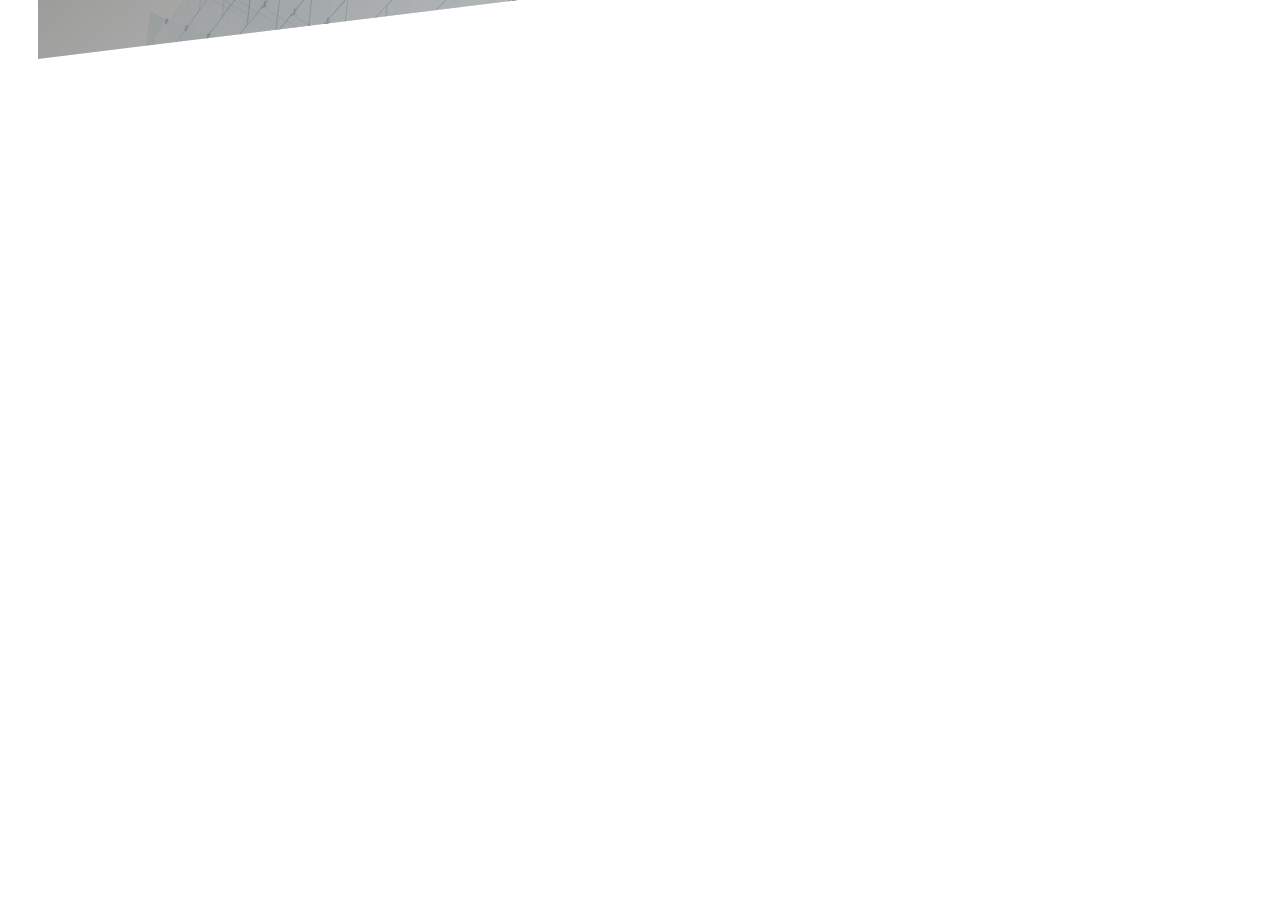
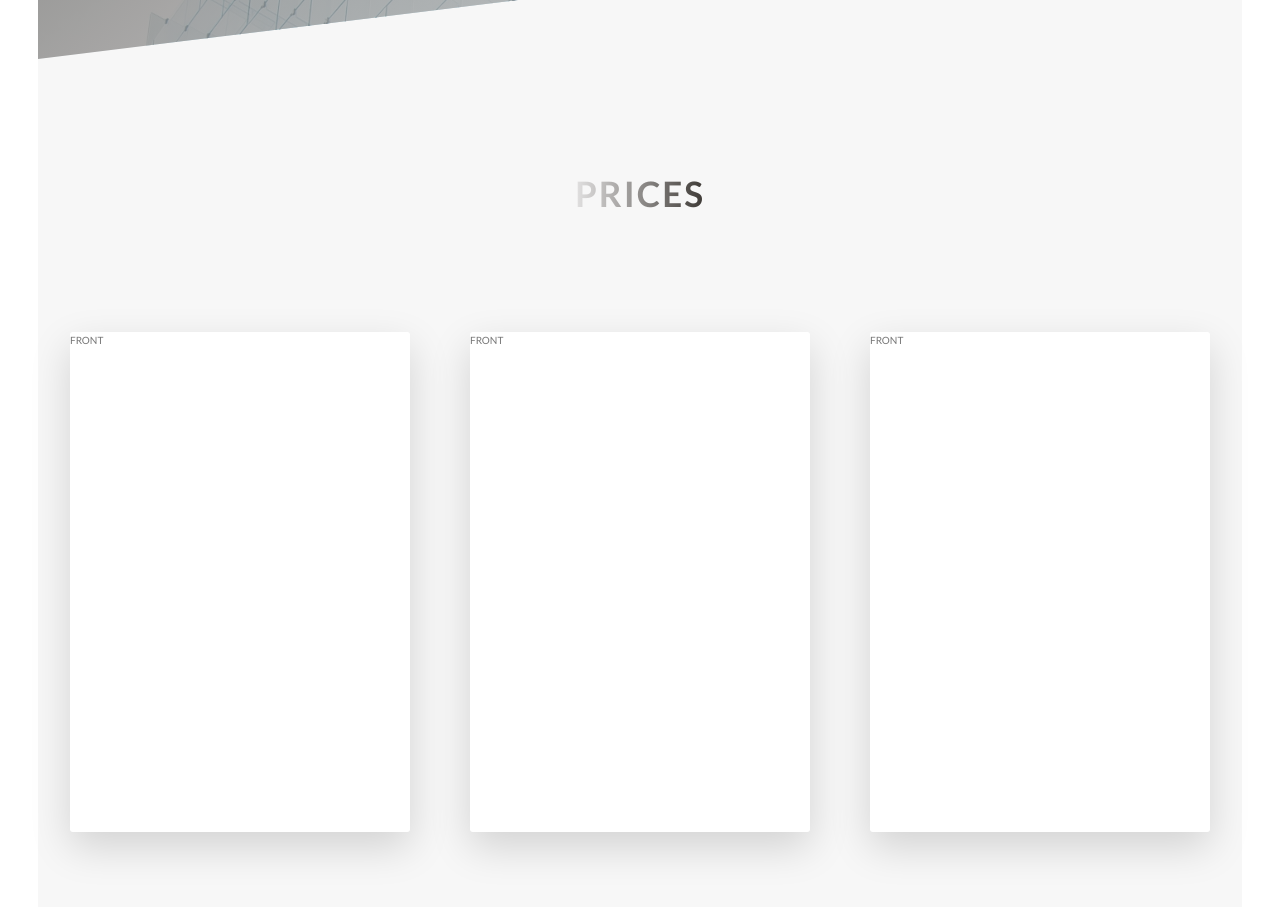
Before and after one commit to debuy-co/landingPage, a React (Create React App) app: page / in a window 1280 px wide. Shown: the part 2500-3407 px from the top of the page. Before the commit the page ends 2559 px from the top, so only its background shows below. Built offline with nearby package versions, Linux system fonts and the light colour scheme.

Commit message:
Building the Price Section - Part 1

```diff
--- a/src/App.js
+++ b/src/App.js
@@ -1,6 +1,7 @@
 import Header from "./components/layout/Header";
 import About from "./components/about/About";
 import Features from "./components/features/Features";
+import Price from "./components/price/Price";
 
 function App() {
   return (
@@ -8,6 +9,7 @@
       <Header />
       <About />
       <Features />
+      <Price />
       {/* <GridTest /> //this was only to show the grid layout*/}
     </div>
   );
--- /dev/null
+++ b/src/components/price/Price.js
@@ -0,0 +1,39 @@
+import React from "react";
+
+function Price() {
+  return (
+    <section className="section-price">
+      <div className="u-center-text u-margin-bottom-big">
+        <h2 className="heading-secondary">Prices</h2>
+      </div>
+      <div className="row">
+        <div className="col-1-of-3">
+          <div className="card">
+            <div className="card__side card__side--front">FRONT</div>
+            <div className="card__side card__side--back card__side--back-1">
+              BACK
+            </div>
+          </div>
+        </div>
+        <div className="col-1-of-3">
+          <div className="card">
+            <div className="card__side card__side--front">FRONT</div>
+            <div className="card__side card__side--back card__side--back-2">
+              BACK
+            </div>
+          </div>
+        </div>
+        <div className="col-1-of-3">
+          <div className="card">
+            <div className="card__side card__side--front">FRONT</div>
+            <div className="card__side card__side--back card__side--back-3">
+              BACK
+            </div>
+          </div>
+        </div>
+      </div>
+    </section>
+  );
+}
+
+export default Price;
--- /dev/null
+++ b/src/sass/components/_card.scss
@@ -0,0 +1,69 @@
+.card {
+  //to give a better animation when moving the card we use the perspective property on the parent element in this case on the card
+  //this will give an effect as if the card is moving towards you
+  //does not make sense but it works!
+  perspective: 150rem;
+  -moz-perspective: 150rem; //in order to implement it also on firefox browser, because it is a new property and it is not implemented in all browsers
+
+  position: relative;
+  height: 50rem; //I don't know why but we have to give the same height as the child
+
+  &__side {
+    height: 50rem;
+
+    border-radius: 3px;
+    box-shadow: (0 1.5rem 4rem rgba(black, 0.15));
+
+    transition: all 0.8s ease; //"ease" instead of "linear" animation
+    position: absolute; //we need to use absolute position in order to have the two sides of the card one on the top of the other, remember when using this you need to give the parent a relative position
+    width: 100%; //when you give them an absolute position they start to squie to their child width so we have to set the width
+    top: 0;
+    left: 0;
+    backface-visibility: hidden; //so that we will no longer be able to see the backpart of the elements
+
+    &--front {
+      background-color: $color-white;
+      z-index: 10; //by default it will be on top
+    }
+
+    &--back {
+      transform: rotateY(
+        180deg
+      ); //the back side is already flipped at the beginning
+
+      &-1 {
+        background-image: linear-gradient(
+          to right bottom,
+          $color-vibrant-pinkish-red,
+          darken($color-vibrant-pinkish-red, 30%)
+        );
+      }
+
+      &-2 {
+        background-image: linear-gradient(
+          to right bottom,
+          $color-bright-turquoise,
+          darken($color-bright-turquoise, 30%)
+        );
+      }
+
+      &-3 {
+        background-image: linear-gradient(
+          to right bottom,
+          $color-warm-orange,
+          darken($color-warm-orange, 30%)
+        );
+      }
+    }
+  }
+
+  //this means when we hover the card (the main component) we want the card__side to transform
+  &:hover &__side--front {
+    transform: rotateY(180deg);
+  }
+
+  &:hover &__side--back {
+    transform: rotateY(0);
+    z-index: 20;
+  }
+}
--- a/src/sass/main.scss
+++ b/src/sass/main.scss
@@ -21,6 +21,7 @@
 @import "components/button";
 @import "components/composition";
 @import "components/feature-box";
+@import "components/card";
 
 /*--------------------------------------------------------------
 # Layout
--- a/src/sass/pages/_home.scss
+++ b/src/sass/pages/_home.scss
@@ -26,3 +26,9 @@
     transform: skewY(7deg);
   }
 }
+
+.section-price {
+  background-color: $color-grey-light-1;
+  padding: 25rem 0 50rem 0;
+  margin-top: -10rem;
+}
```
